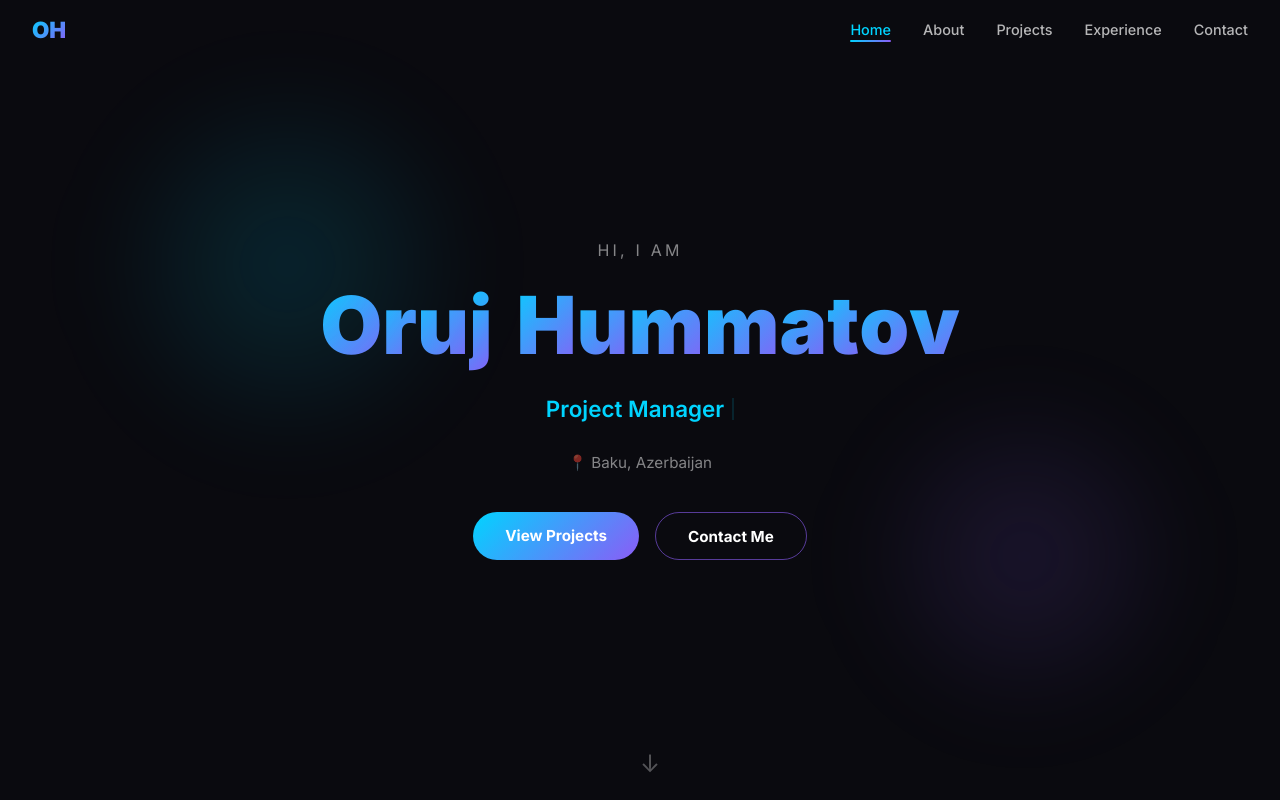
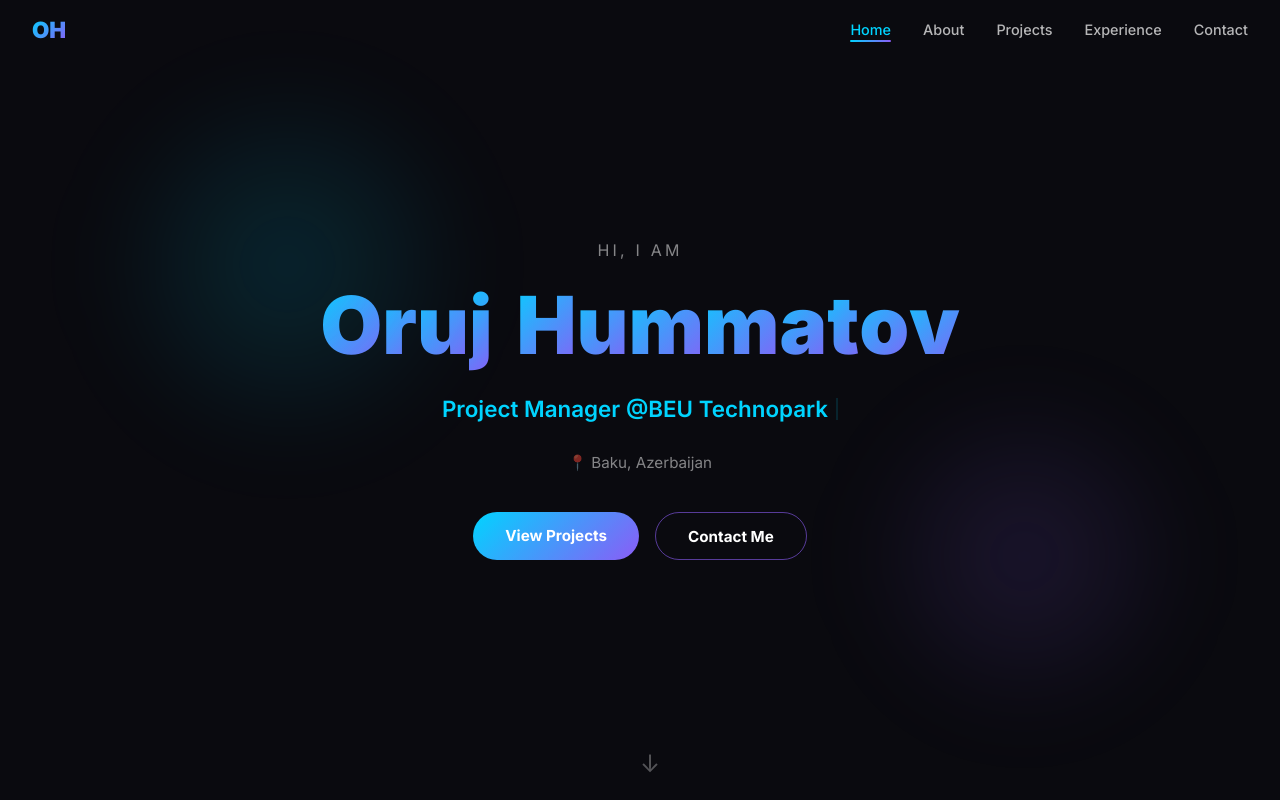
Before and after one commit to orujhummatov/portfolio, a React (Vite) app: page / in a window 1280 px wide. Shown: the top 800 px of the page. Built offline with nearby package versions, Linux system fonts and the light colour scheme; the HTML template or start-up script is replaced by a standard one.

Commit message:
Admin: portfolio yeniləndi

```diff
--- a/src/data.js
+++ b/src/data.js
@@ -3,7 +3,7 @@
 export const heroData = {
   "name": "Oruj Hummatov",
   "roles": [
-    "Project Manager",
+    "Project Manager @BEU Technopark",
     "Startup Founder",
     "MSc in Cybersecurity",
     "Community Builder"
```
